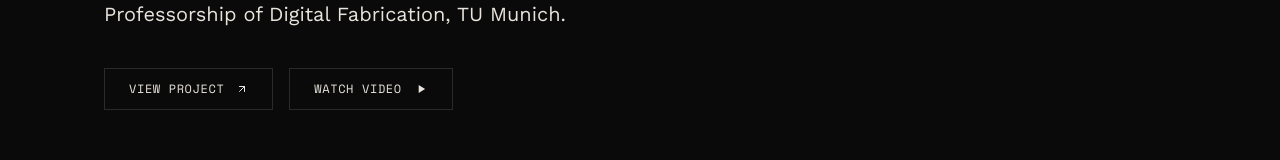
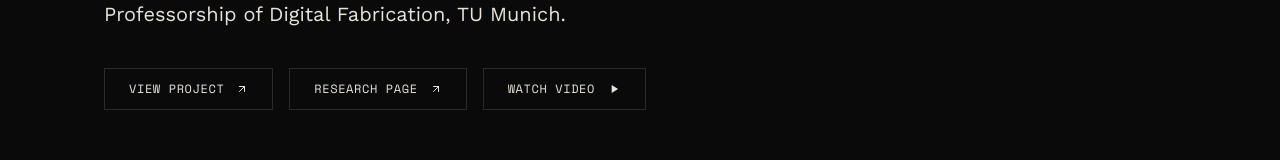
Before and after one commit to Shavss/Shavss.github.io, a Next.js app: page /projects/climate-active-envelopes in a window 1280 px wide. Shown: the part 1996-2156 px from the top of the page. Built offline with nearby package versions, Linux system fonts and the light colour scheme.

Commit message:
Update projectsData.js

```diff
--- a/data/projectsData.js
+++ b/data/projectsData.js
@@ -34,7 +34,7 @@ const projects = [
       },
     ],
     outcome:
-      'After sensor-mimetic training, the domain-adjusted CNN baseline achieves an improvemet of +13.0 pp. Combining this model with the environmental expert, a fused Top-1 experienced further absolute improvement of +2.55 pp over the adjusted vision-only baseline. That is total of 15.55 pp improvement over the initially deployed model.',
+      'After sensor-mimetic training, the domain-adjusted CNN baseline achieves an improvemet of +13.0 pp. Combining this model with the environmental expert, a fused Top-1 experienced further absolute improvement of +2.55 pp over the adjusted vision-only baseline. That is total of +15.55 pp improvement over the initially deployed model.',
       //'+2.5 percentage point average accuracy improvement over the vision-only baseline across 8 urban insect species. Demonstrated that habitat context is a viable complementary signal for automated species identification in urban environments.',
   },
   {
@@ -45,6 +45,7 @@ const projects = [
        'Research project at the Professorship of Digital Fabrication at TU Munich, developed in collaboration with a PhD researcher, investigating climate-resilient mono-material brick wall systems where geometry actively responds to environmental conditions.',
     tags: ['Python', 'COMPAS', 'Rhino/Grasshopper', 'ABB Robotics', 'ROS', 'Docker', 'Shapely'],
     url: 'https://github.com/augmentedfabricationlab/climate_active_envelopes',
+    parentProject: { label: 'Research Page', url: 'https://augmentedfabricationlab.github.io/climate_active_envelopes/' },
     vimeoId: '1177204046',
     role: 'Research Assistant',
     context: 'Technical University of Munich — Professorship of Digital Fabrication',
@@ -127,6 +128,7 @@ const projects = [
       'Python ETL pipeline extracting structural engineering data from raw engineering documents as the first stage of the HyMoDe research pipeline, feeding a physics-informed neural network for structural design optimisation.',
     tags: ['Python', 'SQL', 'Azure', 'SQLAlchemy', 'Pandas', 'Automation'],
     url: 'https://github.com/Shavss/data-managment',
+    parentProject: { label: 'Part of HyMoDe', url: 'https://www.tu-braunschweig.de/isd/forschung/methodenentwicklung/physik-und-datengetriebene-modellierung-zur-berechnung-und-bemessung-von-tragwerken-in-fruehen-entwurfsphasen' },
     role: 'Data Engineer',
     context: 'Zilch + Müller Ingenieure',
     year: '2024',
```
